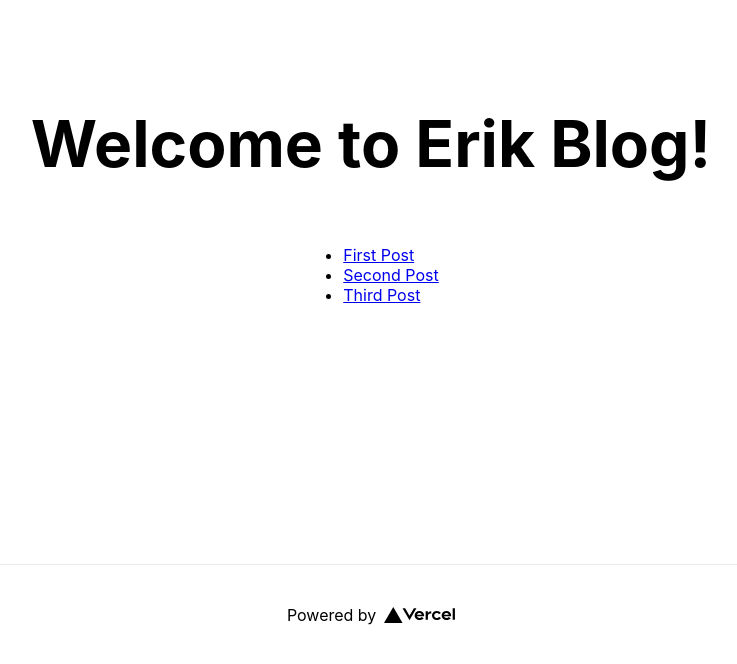
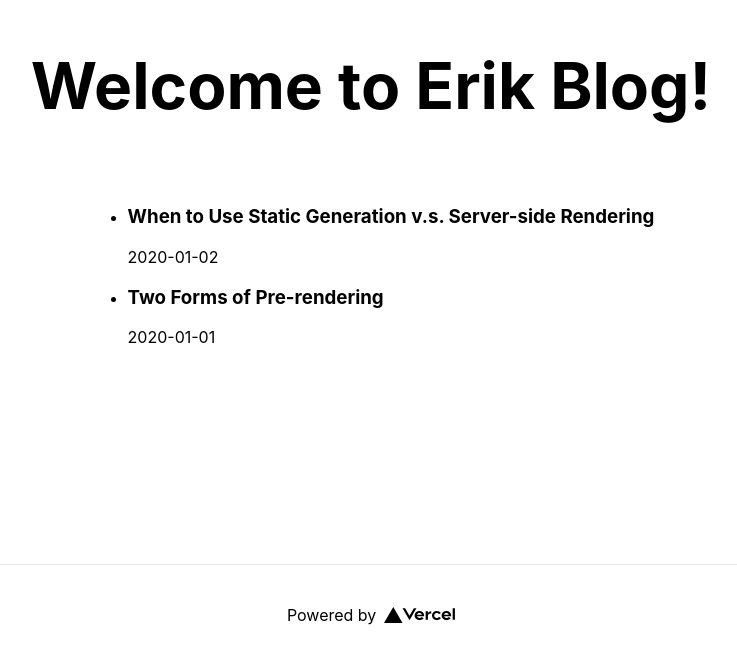
Before and after one commit to erikfloresq/erikfloresq.github.io, a Next.js app: page / in a window 1280 px wide. Shown: the part 136-800 px from the top of the page, without its empty margins (269-1006 px from the left). Built offline with nearby package versions, Linux system fonts and the light colour scheme.

Commit message:
Add list of post

```diff
--- /dev/null
+++ b/libs/posts.js
@@ -0,0 +1,32 @@
+import fs from 'fs';
+import path from 'path';
+import matter from 'gray-matter';
+
+const postDirectory = path.join(process.cwd(), 'posts');
+
+export function getSortedPostsData() {
+    const fileNames = fs.readdirSync(postDirectory);
+    const allPostsData = fileNames.map((fileName) => {
+        const id = fileName.replace(/\.md$/, '');
+
+        const fullPath = path.join(postDirectory, fileName);
+        const fileContents = fs.readFileSync(fullPath, 'utf8');
+
+        const matterResult = matter(fileContents);
+
+        return {
+            id,
+            ...matterResult.data,
+        };
+    });
+
+    return allPostsData.sort(({date: a}, {date: b}) => {
+        if (a < b) {
+            return 1;
+        } else if (a > b) {
+            return -1;
+        } else {
+            return 0;
+        }
+    });
+}
--- a/package.json
+++ b/package.json
@@ -6,6 +6,7 @@
     "start": "next start"
   },
   "dependencies": {
+    "gray-matter": "^4.0.3",
     "next": "latest",
     "react": "17.0.2",
     "react-dom": "17.0.2"
--- a/pages/index.js
+++ b/pages/index.js
@@ -1,7 +1,18 @@
 import Head from 'next/head'
 import Link from 'next/link'
+import { useStyleRegistry } from 'styled-jsx';
+import { getSortedPostsData } from '../libs/posts'
 
-export default function Home() {
+export async function getStaticProps() {
+  const allPostsData = getSortedPostsData();
+  return {
+    props: {
+      allPostsData,
+    },
+  };
+}
+
+export default function Home({ allPostsData }) {
   return (
     <div className="container">
       <Head>
@@ -16,15 +27,12 @@
 
         <div className="grid">
         <ul>
-          <li>
-            <Link href="/posts/first-post">First Post</Link>
-          </li>
-          <li>
-            <Link href="/posts/second-post">Second Post</Link>
-          </li>
-          <li>
-            <Link href="/posts/third-post">Third Post</Link>
-          </li>
+          {allPostsData.map(({ id, date, title}) => (
+            <li key={id}>
+                <h3>{title}</h3>
+                <p>{date}</p>
+            </li>
+          ))}
         </ul>
         </div>
       </main>
--- /dev/null
+++ b/posts/pre-rendering.md
@@ -0,0 +1,11 @@
+---
+title: 'Two Forms of Pre-rendering'
+date: '2020-01-01'
+---
+
+Next.js has two forms of pre-rendering: **Static Generation** and **Server-side Rendering**. The difference is in **when** it generates the HTML for a page.
+
+- **Static Generation** is the pre-rendering method that generates the HTML at **build time**. The pre-rendered HTML is then _reused_ on each request.
+- **Server-side Rendering** is the pre-rendering method that generates the HTML on **each request**.
+
+Importantly, Next.js let's you **choose** which pre-rendering form to use for each page. You can create a "hybrid" Next.js app by using Static Generation for most pages and using Server-side Rendering for others.
--- /dev/null
+++ b/posts/ssg-ssr.md
@@ -0,0 +1,19 @@
+---
+title: 'When to Use Static Generation v.s. Server-side Rendering'
+date: '2020-01-02'
+---
+
+We recommend using **Static Generation** (with and without data) whenever possible because your page can be built once and served by CDN, which makes it much faster than having a server render the page on every request.
+
+You can use Static Generation for many types of pages, including:
+
+- Marketing pages
+- Blog posts
+- E-commerce product listings
+- Help and documentation
+
+You should ask yourself: "Can I pre-render this page **ahead** of a user's request?" If the answer is yes, then you should choose Static Generation.
+
+On the other hand, Static Generation is **not** a good idea if you cannot pre-render a page ahead of a user's request. Maybe your page shows frequently updated data, and the page content changes on every request.
+
+In that case, you can use **Server-Side Rendering**. It will be slower, but the pre-rendered page will always be up-to-date. Or you can skip pre-rendering and use client-side JavaScript to populate data.
```
Also changed, not shown: pages/first-post.js (renamed from pages/posts/first-post.js), pages/second-post.js (renamed from pages/posts/second-post.js), pages/third-post.js (renamed from pages/posts/third-post.js), 1 other file (tests, documents, lock files or other folders).
